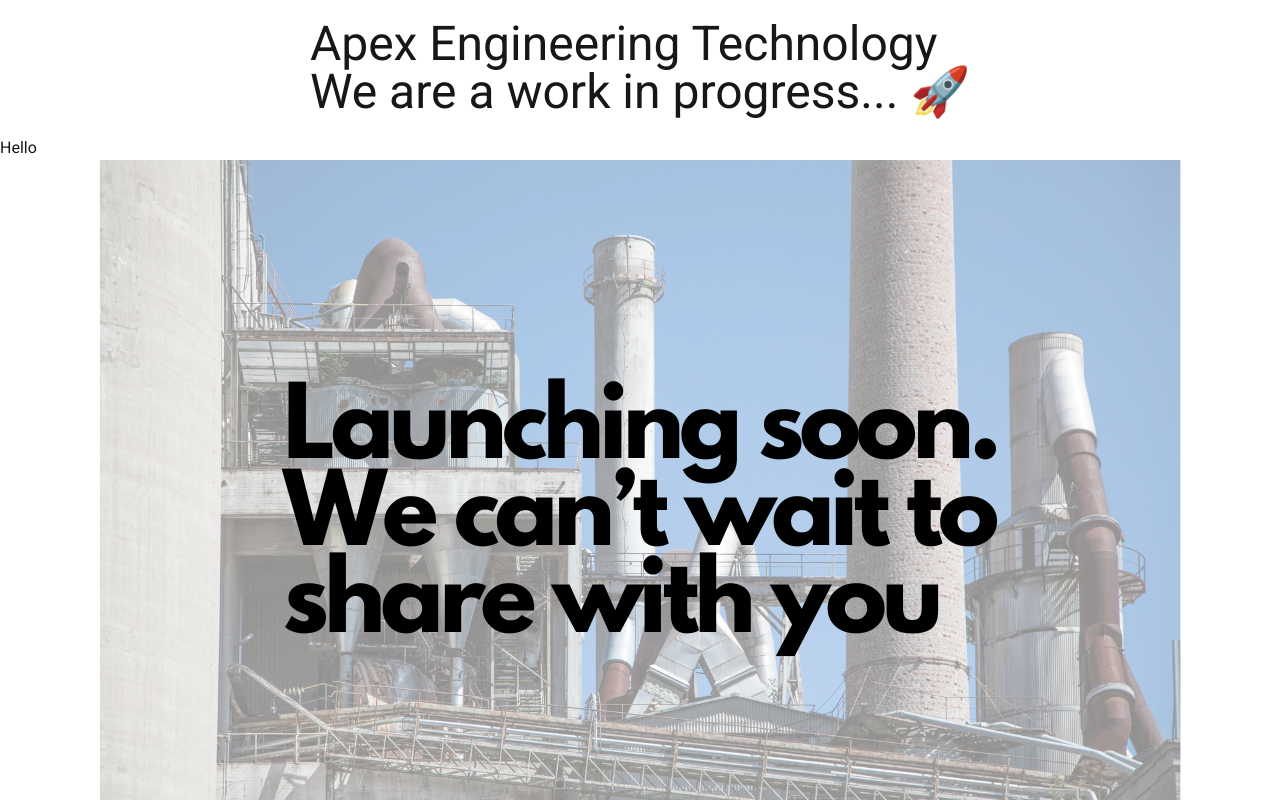
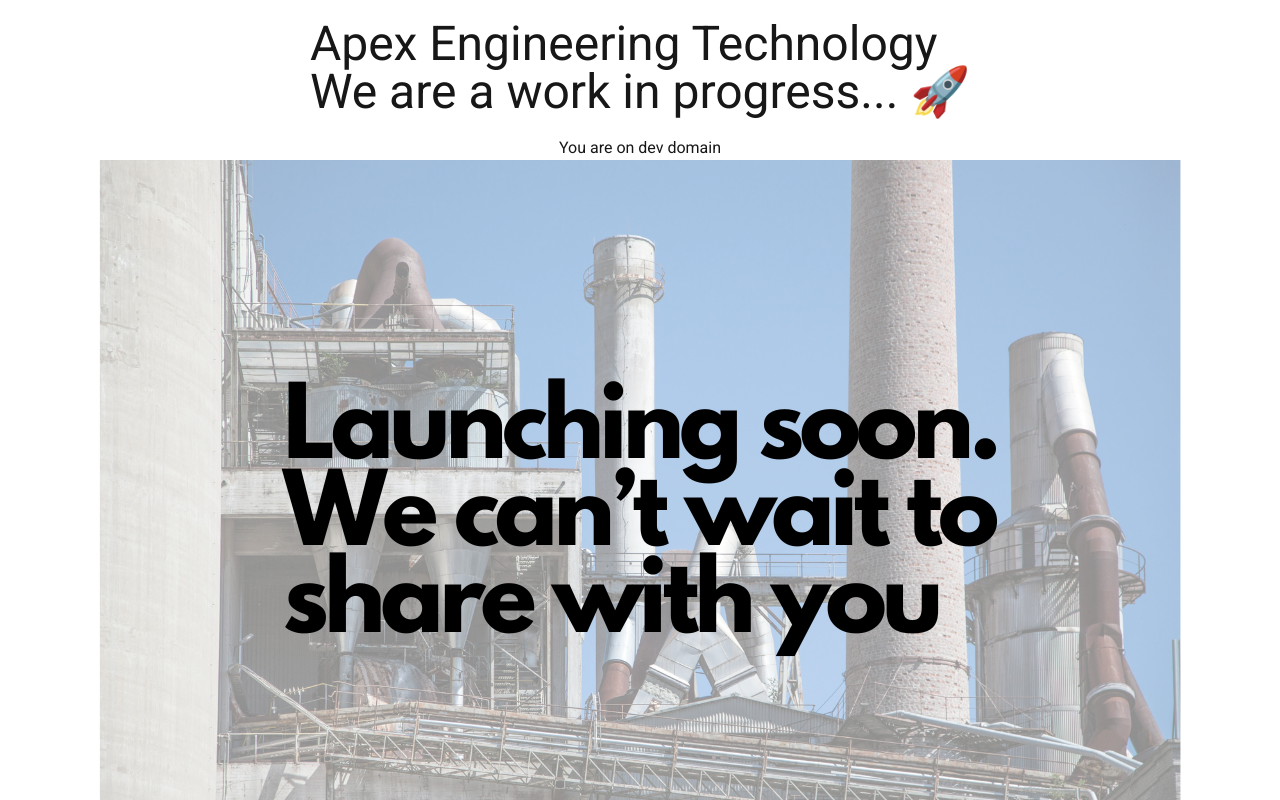
Before and after one commit to drjvtlkr/apexenggtech, a Next.js app: page / in a window 1280 px wide. Shown: the top 800 px of the page. Built offline with nearby package versions, Linux system fonts and the light colour scheme.

Commit message:
Setup done

```diff
--- a/app/page.tsx
+++ b/app/page.tsx
@@ -8,7 +8,7 @@ const Home = () => {
   return (
     <>
       <Navbar/>
-      <div>Hello</div>
+      <div className="flex justify-center">You are on dev domain</div>
       <div className="flex justify-center">
         <Image src={apexenggtechLogo} alt="Holder Image" className="w-full "/>
       </div>
```
Also changed, not shown: images/apex.png (added), 1 other file (tests, documents, lock files or other folders).
